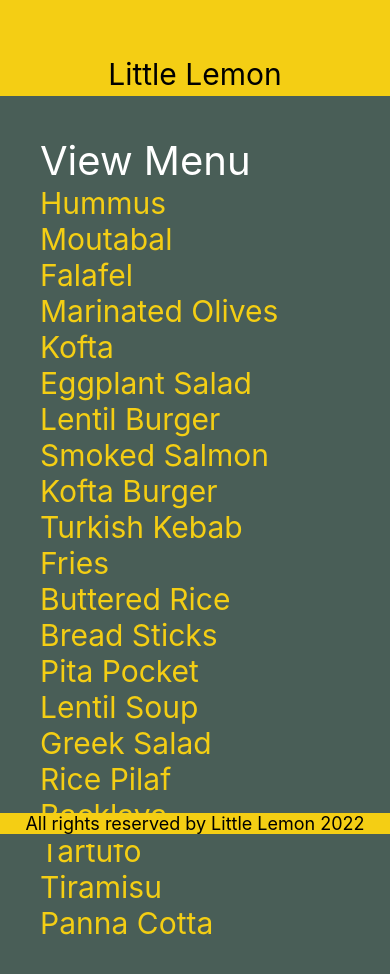
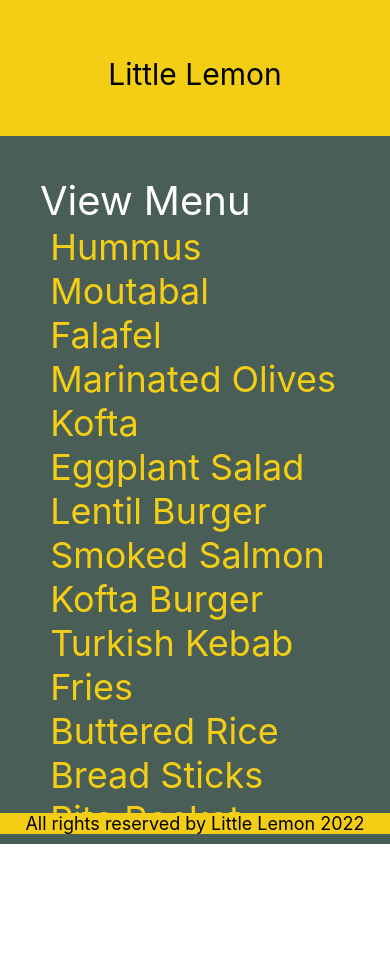
Before and after one commit to mike242424/SampleProject, a React Native app: screen / in a window 390 px wide. Shown: the top 974 px of the page. After the commit the page ends 844 px from the top, so only its background shows below. Built offline with nearby package versions, Linux system fonts and the light colour scheme.

Commit message:
twrnc changes

```diff
--- a/components/Footer.js
+++ b/components/Footer.js
@@ -3,8 +3,8 @@ import tw from 'twrnc';
 
 const Footer = () => {
   return (
-    <View style={tw`bg-[#F4CE14] items-center mb-[10px]`}>
-      <Text style={tw`text-black text-[18px]`}>
+    <View style={tw`bg-[#F4CE14] items-center mb-10px`}>
+      <Text style={tw`text-black text-18px`}>
         All rights reserved by Little Lemon 2022
       </Text>
     </View>
--- a/components/Header.js
+++ b/components/Header.js
@@ -3,8 +3,8 @@ import tw from 'twrnc';
 
 const Header = () => {
   return (
-    <View style={tw`flex-[0.2] bg-[#F4CE14] items-center`}>
-      <Text style={tw`pt-14 pb-1 text-[30px] text-black `}>Little Lemon</Text>
+    <View style={tw`flex-0.2 bg-[#F4CE14] items-center`}>
+      <Text style={tw`pt-14 pb-1 text-30px text-black`}>Little Lemon</Text>
     </View>
   );
 };
--- a/components/MenuItems.js
+++ b/components/MenuItems.js
@@ -1,19 +1,23 @@
-import { View, Text, ScrollView } from 'react-native';
+import React from 'react';
 import tw from 'twrnc';
 
-const green = '#495E57';
-const yellow = '#F4CE14';
+import { View, Text, ScrollView } from 'react-native';
 
 const menuItemsToDisplay = [
-  'Hummus\nMoutabal\nFalafel\nMarinated Olives\nKofta\nEggplant Salad\nLentil Burger\nSmoked Salmon\nKofta Burger\nTurkish Kebab\nFries\nButtered Rice\nBread Sticks\nPita Pocket\nLentil Soup\nGreek Salad\nRice Pilaf\nBacklava\nTartufo\nTiramisu\nPanna Cotta',
+  ' Hummus \n Moutabal \n Falafel \n Marinated Olives \n Kofta \n Eggplant Salad \n Lentil Burger \n Smoked Salmon \n Kofta Burger \n Turkish Kebab \n Fries \n Buttered Rice \n Bread Sticks \n Pita Pocket \n Lentil Soup \n Greek Salad \n Rice Pilaf \n Baklava \n Tartufo \n Tiramisu \n Panna Cotta',
 ];
 
 const MenuItems = () => {
   return (
-    <View style={tw`flex-[0.75]`}>
-      <ScrollView horizontal={false} style={tw`p-[40px] bg-[${green}]`}>
-        <Text style={tw`text-white text-[40px] flex-wrap`}>View Menu</Text>
-        <Text style={tw`text-[${yellow}] text-[30px]`}>
+    <View style={tw`flex-1`}>
+      <ScrollView
+        style={tw`
+        pt-40px
+        pl-40px
+        bg-[#495E57]`}
+      >
+        <Text style={tw`text-white text-40px flex-wrap`}>View Menu</Text>
+        <Text style={tw`text-[#F4CE14] text-36px`}>
           {menuItemsToDisplay[0]}
         </Text>
       </ScrollView>
--- a/components/Welcome.js
+++ b/components/Welcome.js
@@ -4,10 +4,10 @@ import tw from 'twrnc';
 const Welcome = () => {
   return (
     <View style={tw`flex-1 items-center`}>
-      <Text style={tw`text-3xl p-10 pb-4 text-[#EDEFEE] text-center`}>
+      <Text style={tw`text-3xl p-10 pb-4 text-#EDEFEE text-center`}>
         Welcome to Little Lemon
       </Text>
-      <Text style={tw`text-[#EDEFEE] p-10 text-xl text-center`}>
+      <Text style={tw`text-#EDEFEE p-10 text-xl text-center`}>
         Little Lemon is a charming neighborhood bistro that serves simple food
         and classic cocktails in a lively but casual environment. We would love
         to hear more about your experience with us.
```
